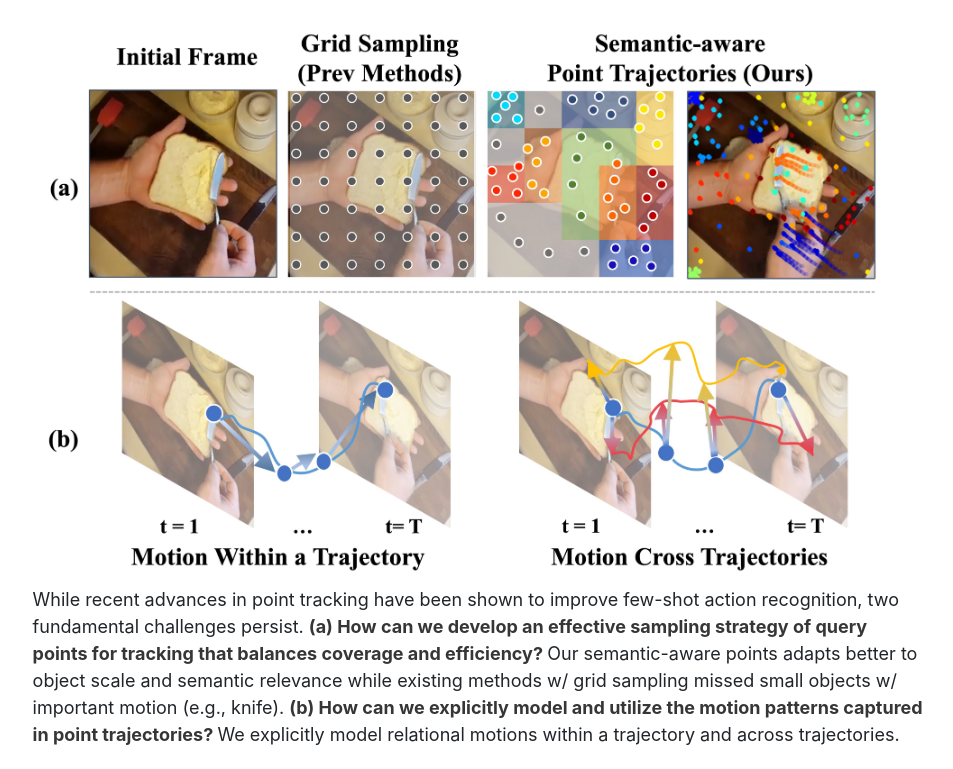
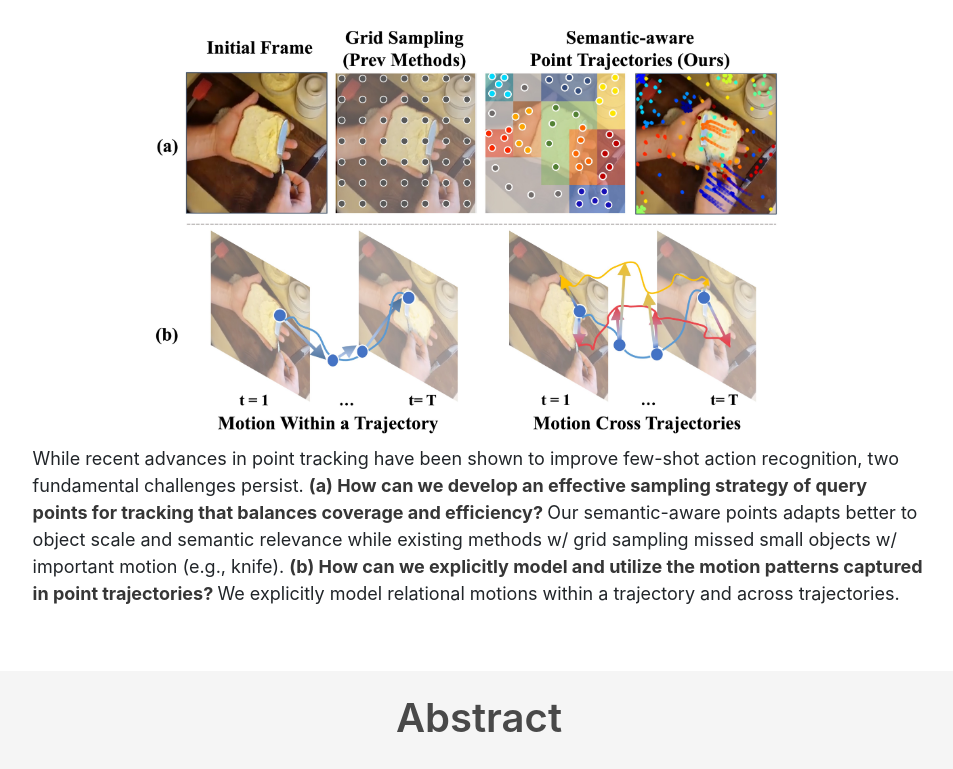
Before and after one commit to trokens-iccv25/trokens-iccv25.github.io, a plain HTML site: page index.html in a window 1280 px wide. Shown: the part 575-1344 px from the top of the page, without its empty margins (161-1114 px from the left). Drawn offline with nearby package versions, Linux system fonts and the light colour scheme; some packages are replaced by stand-ins of ours; some icons are missing; a web font is replaced by a local one.

Commit message:
[fix] teaser size

```diff
--- a/index.html
+++ b/index.html
@@ -164,7 +164,7 @@
               <td>
                 <div class="row">
                   <div class="col">
-                    <img src="./static/imgs/teaser.jpg" alt="Image description" width="100%">
+                    <center><img src="./static/imgs/teaser.jpg" alt="Image description" width="75%"></center>
                   </div>
                 </div>
                 <div class="columns is-centered">
```
